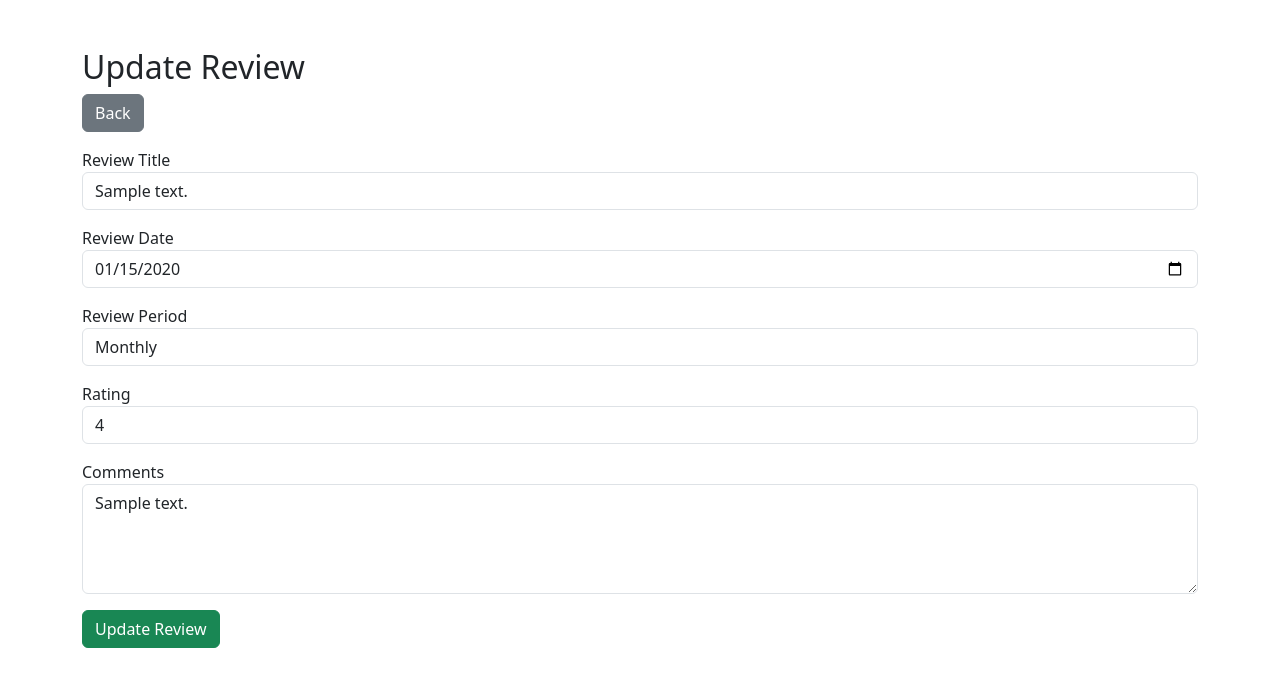
After one commit to ShirkeParth/HRM, a Django app: page /review/update/1/ in a window 1280 px wide. The commit adds this page. Shown: the top 687 px of the page. Run offline with Django 5.2, Linux system fonts and the light colour scheme; tables that the repository leaves empty hold one stand-in row (values such as "Sample post").

Commit message:
Module 6 Performance Review Management completed

```diff
--- a/hrmapp/admin.py
+++ b/hrmapp/admin.py
@@ -134,3 +134,7 @@ class TaskAssignmentAdmin(admin.ModelAdmin):
         'status',
         'assigned_date'
     ]
+    from django.contrib import admin
+from .models import PerformanceReview
+
+admin.site.register(PerformanceReview)
--- a/hrmapp/models.py
+++ b/hrmapp/models.py
@@ -118,3 +118,42 @@ class TaskAssignment(models.Model):
 
     def __str__(self):
         return f"{self.task} - {self.employee}"
+
+class PerformanceReview(models.Model):
+
+    PERIOD_CHOICES = [
+        ('Monthly', 'Monthly'),
+        ('Quarterly', 'Quarterly'),
+        ('Annual', 'Annual'),
+    ]
+
+    review_title = models.CharField(max_length=100)
+    review_date = models.DateField()
+
+    employee = models.ForeignKey(
+        Employee,
+        on_delete=models.CASCADE,
+        related_name='reviews'
+    )
+
+    reviewed_by = models.ForeignKey(
+        Employee,
+        on_delete=models.CASCADE,
+        related_name='given_reviews'
+    )
+
+    review_period = models.CharField(
+        max_length=20,
+        choices=PERIOD_CHOICES
+    )
+
+    rating = models.IntegerField()
+
+    comments = models.TextField()
+
+    created_at = models.DateTimeField(auto_now_add=True)
+
+    updated_at = models.DateTimeField(auto_now=True)
+
+    def __str__(self):
+        return self.review_title
--- a/hrmapp/urls.py
+++ b/hrmapp/urls.py
@@ -29,4 +29,27 @@ urlpatterns = [
     path('task/delete/<int:id>/',views.delete_task, name='delete_task'),
     path('assignments/', views.assignment_dashboard,name='assignment_dashboard'),
     path('assignment/update/<int:id>/', views.update_assignment, name='update_assignment'),
+ path(
+    'reviews/',
+    views.review_dashboard,
+    name='review_dashboard'
+),
+
+path(
+    'review/create/',
+    views.add_review,
+    name='add_review'
+),
+
+path(
+    'review/update/<int:id>/',
+    views.update_review,
+    name='update_review'
+),
+
+path(
+    'review/delete/<int:id>/',
+    views.delete_review,
+    name='delete_review'
+),
 ]
--- a/hrmapp/views.py
+++ b/hrmapp/views.py
@@ -6,6 +6,9 @@ from .models import OTP
 import random
 from .models import Task
 from .models import Department, Role, Employee, Task, TaskAssignment
+from django.shortcuts import render, redirect, get_object_or_404
+from .models import PerformanceReview
+from .forms import PerformanceReviewForm
 # ---------------- DASHBOARD ----------------
 
 def dashboard(request):
@@ -624,3 +627,118 @@ def update_assignment(request, id):
             'assignment': assignment
         }
     )
+
+def add_review(request):
+
+    employee_id = request.session.get('employee_id')
+
+    if not employee_id:
+        return redirect('login')
+
+    try:
+        current_employee = Employee.objects.get(
+            id=employee_id
+        )
+    except Employee.DoesNotExist:
+        return redirect('login')
+
+    if request.method == "POST":
+
+        PerformanceReview.objects.create(
+            review_title=request.POST.get('review_title'),
+            review_date=request.POST.get('review_date'),
+            employee_id=request.POST.get('employee'),
+            reviewed_by=current_employee,
+            review_period=request.POST.get('review_period'),
+            rating=request.POST.get('rating'),
+            comments=request.POST.get('comments')
+        )
+
+        return redirect('review_dashboard')
+
+    employees = Employee.objects.filter(status=True)
+
+    return render(
+        request,
+        'review/add_review.html',
+        {
+            'employees': employees
+        }
+    )
+
+def review_dashboard(request):
+
+    reviews = PerformanceReview.objects.all()
+
+    search = request.GET.get('search')
+    period = request.GET.get('period')
+
+    if search:
+        reviews = reviews.filter(
+            review_title__icontains=search
+        )
+
+    if period:
+        reviews = reviews.filter(
+            review_period=period
+        )
+
+    total_reviews = PerformanceReview.objects.count()
+
+    monthly_reviews = PerformanceReview.objects.filter(
+        review_period='Monthly'
+    ).count()
+
+    quarterly_reviews = PerformanceReview.objects.filter(
+        review_period='Quarterly'
+    ).count()
+
+    annual_reviews = PerformanceReview.objects.filter(
+        review_period='Annual'
+    ).count()
+
+    return render(
+        request,
+        'review/dashboard.html',
+        {
+            'reviews': reviews,
+            'total_reviews': total_reviews,
+            'monthly_reviews': monthly_reviews,
+            'quarterly_reviews': quarterly_reviews,
+            'annual_reviews': annual_reviews,
+        }
+    )
+
+def update_review(request, id):
+
+    review = PerformanceReview.objects.get(id=id)
+
+    if request.method == "POST":
+
+        review.review_title = request.POST.get('review_title')
+        review.review_date = request.POST.get('review_date')
+        review.review_period = request.POST.get('review_period')
+        review.rating = request.POST.get('rating')
+        review.comments = request.POST.get('comments')
+
+        review.save()
+
+        return redirect('review_dashboard')
+
+    return render(
+        request,
+        'review/update_review.html',
+        {
+            'review': review
+        }
+    )
+def delete_review(request, id):
+
+    review = get_object_or_404(
+        PerformanceReview,
+        id=id
+    )
+
+    review.delete()
+
+    return redirect('review_dashboard')
--- /dev/null
+++ b/templates/review/update_review.html
@@ -0,0 +1,93 @@
+<!DOCTYPE html>
+<html>
+
+<head>
+    <title>Update Review</title>
+
+    <link href="https://cdn.jsdelivr.net/npm/bootstrap@5.3.3/dist/css/bootstrap.min.css" rel="stylesheet">
+</head>
+
+<body>
+
+<div class="container mt-5">
+
+    <h2>Update Review</h2>
+
+    <a href="{% url 'review_dashboard' %}" class="btn btn-secondary mb-3">
+        Back
+    </a>
+
+    <form method="POST">
+
+        {% csrf_token %}
+
+        <div class="mb-3">
+            <label>Review Title</label>
+            <input type="text"
+                   name="review_title"
+                   value="{{ review.review_title }}"
+                   class="form-control">
+        </div>
+
+        <div class="mb-3">
+            <label>Review Date</label>
+            <input type="date"
+                   name="review_date"
+                   value="{{ review.review_date|date:'Y-m-d' }}"
+                   class="form-control">
+        </div>
+
+        <div class="mb-3">
+            <label>Review Period</label>
+
+            <select name="review_period" class="form-control">
+
+                <option value="Monthly"
+                    {% if review.review_period == 'Monthly' %}selected{% endif %}>
+                    Monthly
+                </option>
+
+                <option value="Quarterly"
+                    {% if review.review_period == 'Quarterly' %}selected{% endif %}>
+                    Quarterly
+                </option>
+
+                <option value="Annual"
+                    {% if review.review_period == 'Annual' %}selected{% endif %}>
+                    Annual
+                </option>
+
+            </select>
+
+        </div>
+
+        <div class="mb-3">
+            <label>Rating</label>
+            <input type="number"
+                   min="1"
+                   max="10"
+                   name="rating"
+                   value="{{ review.rating }}"
+                   class="form-control">
+        </div>
+
+        <div class="mb-3">
+            <label>Comments</label>
+
+            <textarea name="comments"
+                      rows="4"
+                      class="form-control">{{ review.comments }}</textarea>
+
+        </div>
+
+        <button type="submit" class="btn btn-success">
+            Update Review
+        </button>
+
+    </form>
+
+</div>
+
+</body>
+
+</html>
```
Also changed, not shown: hrmapp/forms.py (added, +26 -0 lines), templates/department/dashboard.html (+10 -2 lines), templates/review/add_review.html (added, +96 -0 lines), templates/review/dashboard.html (added, +255 -0 lines), hrmapp/migrations/0007_performancereview.py (added).
